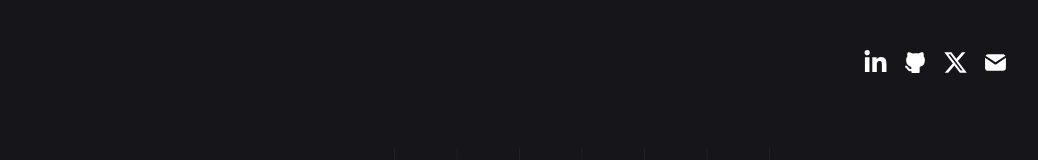
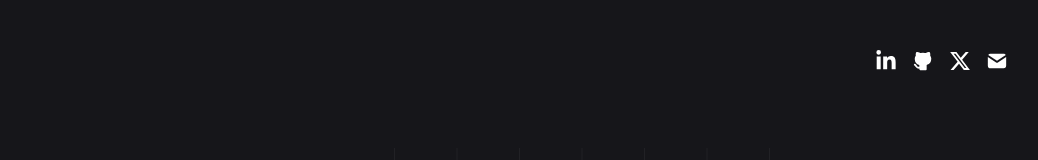
Before and after one commit to kaleckh/UpdatedPortfolio, a React (Vite) app: page / in a window 1280 px wide. Shown: the top 160 px of the page, without its empty margins (208-1246 px from the left). Built offline with nearby package versions, Linux system fonts and the light colour scheme.

Commit message:
chore: remove duplication

```diff
--- a/src/components/SocialLinks.tsx
+++ b/src/components/SocialLinks.tsx
@@ -11,7 +11,7 @@ const SocialContainer = styled.div`
 
 const socialIcons = css`
   fill: #fff;
-  font-size: 2.5rem;
+  font-size: 2.2rem;
   transition: all 0.15s;
   cursor: pointer;
 
@@ -36,10 +36,10 @@ const EmailIcon = styled(TbMailFilled)`
 const SocialLinks = () => {
   return (
     <SocialContainer>
-      <LinkedInIcon size={25} color="aaa" />
-      <GithubIcon size={25} color="aaa" />
-      <XIcon size={25} color="aaa" />
-      <EmailIcon size={25} color="aaa" />
+      <LinkedInIcon />
+      <GithubIcon />
+      <XIcon />
+      <EmailIcon />
     </SocialContainer>
   );
 };
```
